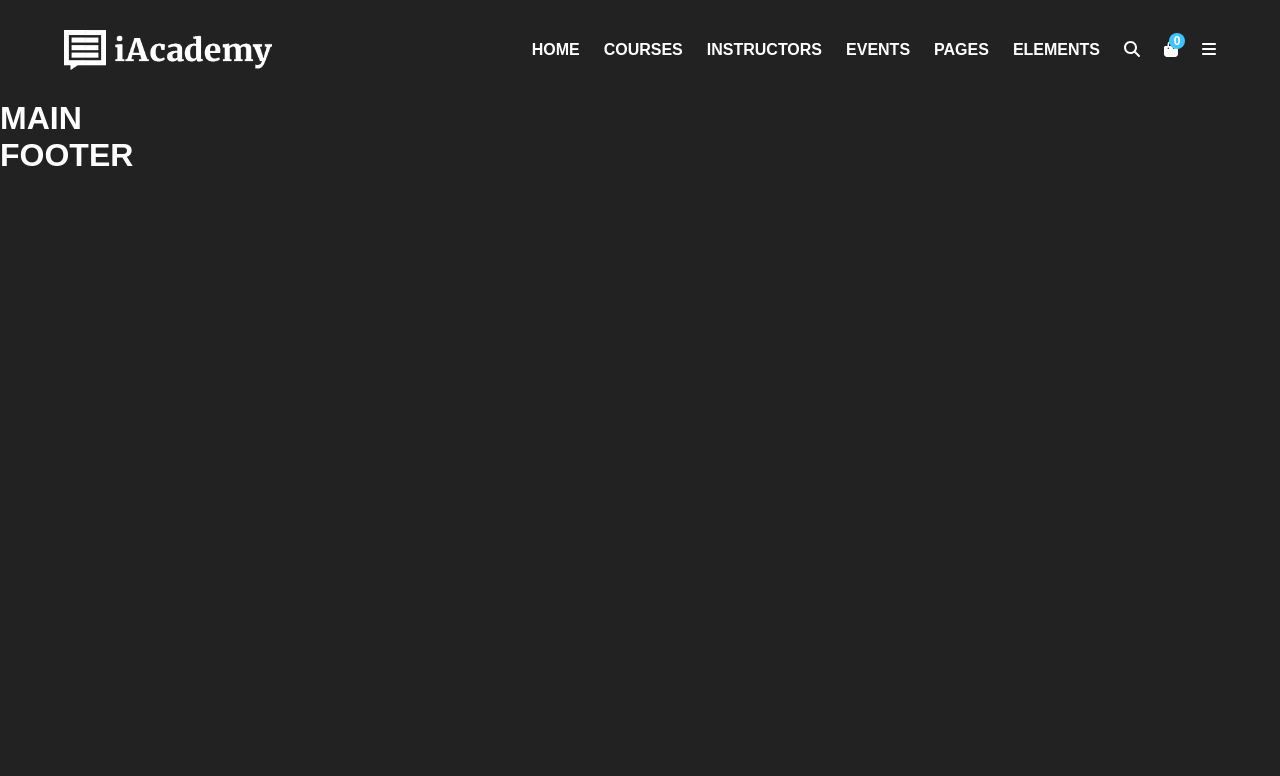
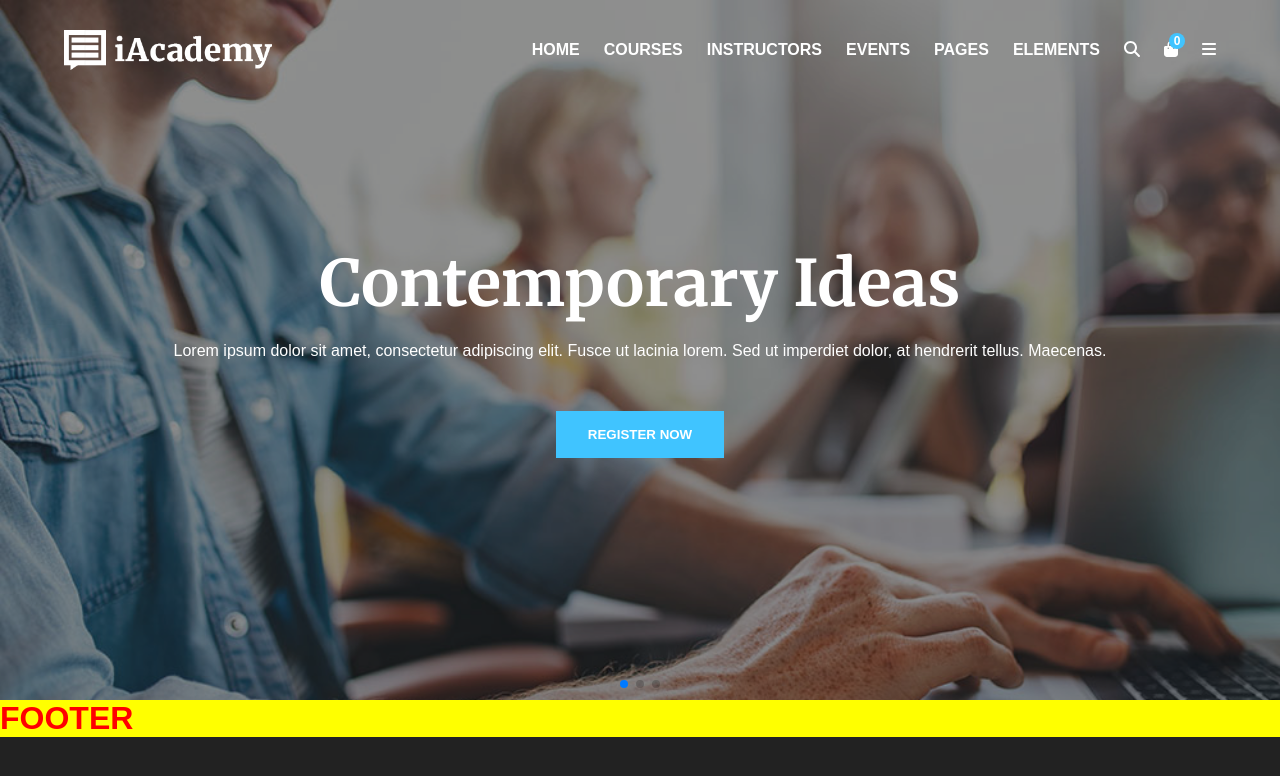
Before and after one commit to GabrieleRizzo19/proj-html-vuejs, a Vue app: page / in a window 1280 px wide. Shown: the top 776 px of the page. Built offline with nearby package versions, Linux system fonts and the light colour scheme.

Commit message:
integrated swiper js and add jumbotrom

```diff
--- a/package.json
+++ b/package.json
@@ -14,6 +14,7 @@
     "@fortawesome/free-regular-svg-icons": "^6.4.0",
     "@fortawesome/free-solid-svg-icons": "^6.4.0",
     "@fortawesome/vue-fontawesome": "^3.0.3",
+    "swiper": "^9.3.2",
     "vue": "^3.2.47"
   },
   "devDependencies": {
--- a/src/components/Jumbotron.vue
+++ b/src/components/Jumbotron.vue
@@ -1,20 +1,120 @@
 <script>
 
-    export default{
-        name: "Jumbotron"
-    }
+    import { store } from '../data/store';
+
+    // SWIPER
+
+    // Import Swiper Vue.js components
+    import { Swiper, SwiperSlide } from 'swiper/vue';
+
+    // Import Swiper styles
+
+
+
+
+    // import required modules
+    import { Pagination } from 'swiper';
+
+    export default {
+        name: "Jumbotron",
+        components: {
+            Swiper,
+            SwiperSlide,
+        },
+        setup() {
+            return {
+                modules: [Pagination],
+            };
+        },
+        data(){
+            return{
+                store
+            }
+        }
+    };
 
 </script>
 
 
 <template>
 
+    <div class="jumbotron pos-relative">
+        <div class="background-image pos-absolute">
+        </div>
 
+            <swiper
+                :spaceBetween="30"
+                :pagination="{
+                    clickable: true,
+                }"
+                :modules="modules"
+                class="mySwiper"
+            >
+                <swiper-slide v-for="slide in store.jumbotronSlides">
+                    <div class="jumbotron-content container">
+                        <h1>{{ slide.title }}</h1>
+                        <p>{{ slide.text }}</p>
+                        <button>{{ slide.buttonText}}</button>
+                    </div>
+                </swiper-slide>
+            </swiper>
+
+    </div>
 
 </template>
 
 <style lang="scss" scoped>
 
+    @use '../styles/partials/_mixins' as mixins;
+    @use '../styles/partials/_variables' as var;
 
+    .jumbotron{
+
+        height: 700px;
+        margin-top: -100px;
+        .background-image{
+            height: 700px;
+            width: 100%;
+            background-image: url('../assets/img/2-jumbotron-slider-img/course-9-f-img.jpg');
+            background-size: cover;
+            filter: opacity(50%);
+            top: 0;
+            left: 0;
+            z-index: -1;
+        }
+
+        .mySwiper{
+            height: 100%;
+        }
+        .jumbotron-content{
+            height: 100%;
+            width: 80%;
+            @include mixins.flex(column, center, center);
+            text-align: center;
+
+            h1{
+                font-family: 'Merriweather', serif;
+                font-size: 4rem;
+                margin-bottom: 1rem;
+            }
+
+            p{
+                line-height: 1.5rem;
+                margin-bottom: 3rem;
+            }
+
+            button{
+                padding: 1rem 2rem;
+                background-color: var.$primary-color;
+                border: none;
+                color: white;
+                font-weight: 600;
+
+                &:hover{
+                    cursor: pointer;
+                }
+            }
+        }
+    }
 
 </style>
--- a/src/components/PageFooter.vue
+++ b/src/components/PageFooter.vue
@@ -16,4 +16,8 @@
 
 <style lang="scss" scoped>
 
+    div{
+        background-color: yellow;
+        color: red;
+    }
 </style>
--- a/src/components/PageHeader.vue
+++ b/src/components/PageHeader.vue
@@ -19,7 +19,7 @@
             <nav>
                 <ul>
                     <li v-for="link in headerLink">
-                        <a href="#">{{ link.title }}</a>
+                        <a :href="link.href">{{ link.title }}</a>
                     </li>
                     <li>
                         <a href="#">
--- a/src/components/PageMain.vue
+++ b/src/components/PageMain.vue
@@ -13,12 +13,22 @@
 
 <template>
 
-    <div>
-        <h1>MAIN</h1>
-    </div>
+    <main>
+        <div class="main-wrapper">
+            <Jumbotron />
+        </div>
+    </main>
 
 </template>
 
 <style lang="scss" scoped>
 
+    @use '../styles/partials/_mixins' as mixins;
+    @use '../styles/partials/_variables' as var;
+
+    .main-wrapper{
+
+    }
+
+
 </style>
--- a/src/data/store.js
+++ b/src/data/store.js
@@ -26,5 +26,23 @@ export const store = reactive({
             title: "ELEMENTS",
             href: "#"
         }
-    }
+    },
+    jumbotronSlides: [
+        {
+            title: "Contemporary Ideas",
+            text : "Lorem ipsum dolor sit amet, consectetur adipiscing elit. Fusce ut lacinia lorem. Sed ut imperdiet dolor, at hendrerit tellus. Maecenas.",
+            buttonText: "REGISTER NOW"
+        },
+        {
+            title: "TITOLONE 2",
+            text : "Lorem ipsum dolor sit amet, consectetur adipiscing elit. Fusce ut lacinia lorem. Sed ut imperdiet dolor, at hendrerit tellus. Maecenas.",
+            buttonText: "BOTTONE 2"
+        },
+        {
+            title: "TITOLONE 3",
+            text : "Lorem ipsum dolor sit amet, consectetur adipiscing elit. Fusce ut lacinia lorem. Sed ut imperdiet dolor, at hendrerit tellus. Maecenas.",
+            buttonText: "BOTTONE 3"
+        }
+    ],
+
 })
```
Also changed, not shown: src/main.js (+7 -0 lines), 1 other file (tests, documents, lock files or other folders).
